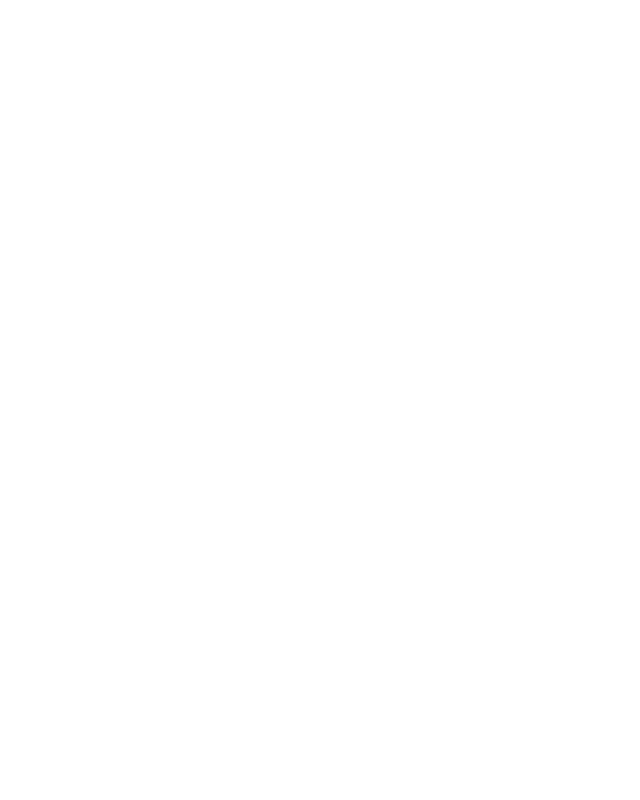
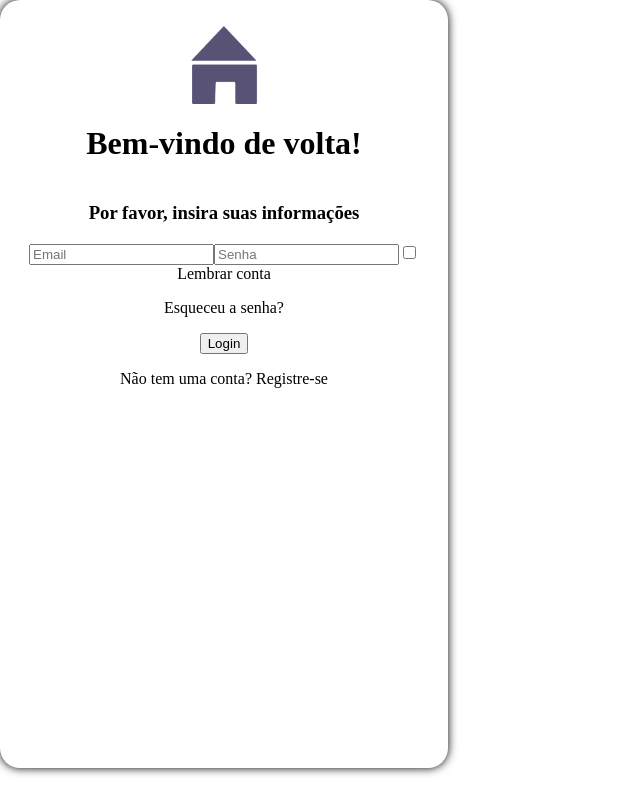
Before and after one commit to JSkahl/casa-feita-frontend, a Vue app: page /login in a window 1280 px wide. Before the commit this address had no page. Shown: the whole page, without its empty margins (0-640 px from the left). Built offline with nearby package versions, Linux system fonts and the light colour scheme.

Commit message:
chore: continuando a criação do componente de forms de login

```diff
--- a/dev-dist/sw.js
+++ b/dev-dist/sw.js
@@ -82,7 +82,7 @@
     "revision": "3ca0b8505b4bec776b69afdba2768812"
   }, {
     "url": "index.html",
-    "revision": "0.djc8idg0iug"
+    "revision": "0.9qj12v6pnh8"
   }], {});
   workbox.cleanupOutdatedCaches();
   workbox.registerRoute(new workbox.NavigationRoute(workbox.createHandlerBoundToURL("index.html"), {
--- a/src/router/index.js
+++ b/src/router/index.js
@@ -9,6 +9,11 @@
       name: 'home',
       component: HomeView
     },
+    {
+      path: '/login',
+      name: 'login',
+      component: () => import('@/views/auth/LoginView.vue')
+    },
   ]
 })
 
--- a/src/views/HomeView.vue
+++ b/src/views/HomeView.vue
@@ -1,9 +1,8 @@
 <script setup>
-import DefaultLoginDesktop from "@/components/Autenticação/Desktop/DefaultLoginDesktop.vue"
 </script>
 
 <template>
-  <DefaultLoginDesktop />
+  aa
 </template>
 
 <style scoped>
--- a/src/views/auth/LoginView.vue
+++ b/src/views/auth/LoginView.vue
@@ -0,0 +1,8 @@
+<script setup>
+import DefaultLoginDesktop from '@/components/auth/Desktop/DefaultLoginDesktop.vue';
+</script>
+
+<template>
+    <DefaultLoginDesktop />
+    <RouterView />
+</template>
```
